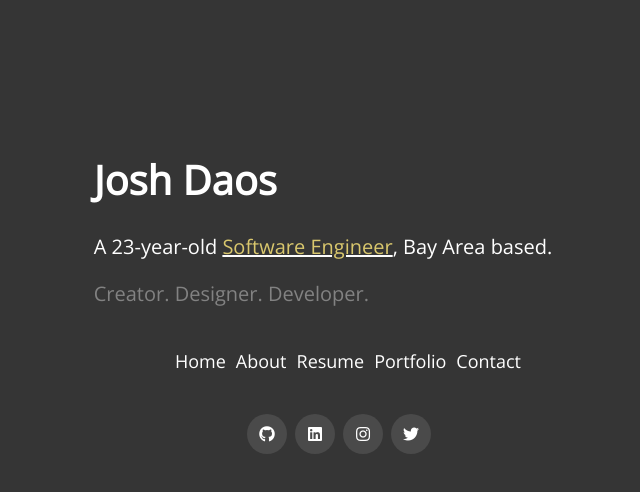
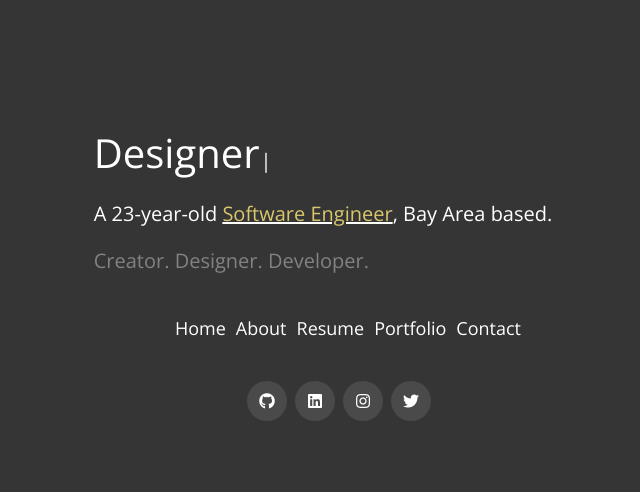
Before and after one commit to joshdaos/jd-portfolio, a React (Create React App) app in the folder portfolio-app/: page / in a window 1280 px wide. Shown: the top 492 px of the page, without its empty margins (317-957 px from the left). Built offline with nearby package versions, Linux system fonts and the light colour scheme.

Commit message:
added typewriter-effect

```diff
--- a/package.json
+++ b/package.json
@@ -1,5 +1,6 @@
 {
   "dependencies": {
-    "react-router-dom": "^5.2.0"
+    "react-router-dom": "^5.2.0",
+    "typewriter-effect": "^2.18.0"
   }
 }
--- a/portfolio-app/public/index.html
+++ b/portfolio-app/public/index.html
@@ -25,6 +25,7 @@
       Learn how to configure a non-root public URL by running `npm run build`.
     -->
     <link rel="stylesheet" href="https://pro.fontawesome.com/releases/v5.10.0/css/all.css" integrity="sha384-AYmEC3Yw5cVb3ZcuHtOA93w35dYTsvhLPVnYs9eStHfGJvOvKxVfELGroGkvsg+p" crossorigin="anonymous"/>
+
     <title>Josh Daos</title>
   </head>
   <body>
--- a/portfolio-app/src/App.css
+++ b/portfolio-app/src/App.css
@@ -80,3 +80,7 @@ u {
     color: #d9c76d;
     text-decoration-color: #fff;
 }
+
+span.Typewriter__wrapper {
+    font-size: 40px
+}
--- a/portfolio-app/src/pages/Home.js
+++ b/portfolio-app/src/pages/Home.js
@@ -1,9 +1,32 @@
 import React from 'react'
+import Typewriter from 'typewriter-effect';
 
 function Home() {
     return (
         <div>
-            <h1>Josh Daos</h1>
+            <Typewriter className="typewriter__content"
+            onInit={(typewriter) => {
+                typewriter.typeString('Creator')
+                .callFunction(() => {
+                    console.log('String typed out!');
+                })
+                .pauseFor(1000)
+                .deleteAll()
+                .typeString('Designer')
+                .pauseFor(1000)
+                .deleteAll()
+                .typeString('Developer')
+                .pauseFor(1000)
+                .deleteAll()
+                .typeString('Josh Daos')
+                .callFunction(() => {
+                    console.log('All strings were deleted');
+                })
+                .start();
+            }}
+            />
+
+
             <p className="home__p-one">
                 A 23-year-old <u>Software Engineer</u>, Bay Area based.<br></br>
             </p>
```
Also changed, not shown: 1 other file (tests, documents, lock files or other folders).
